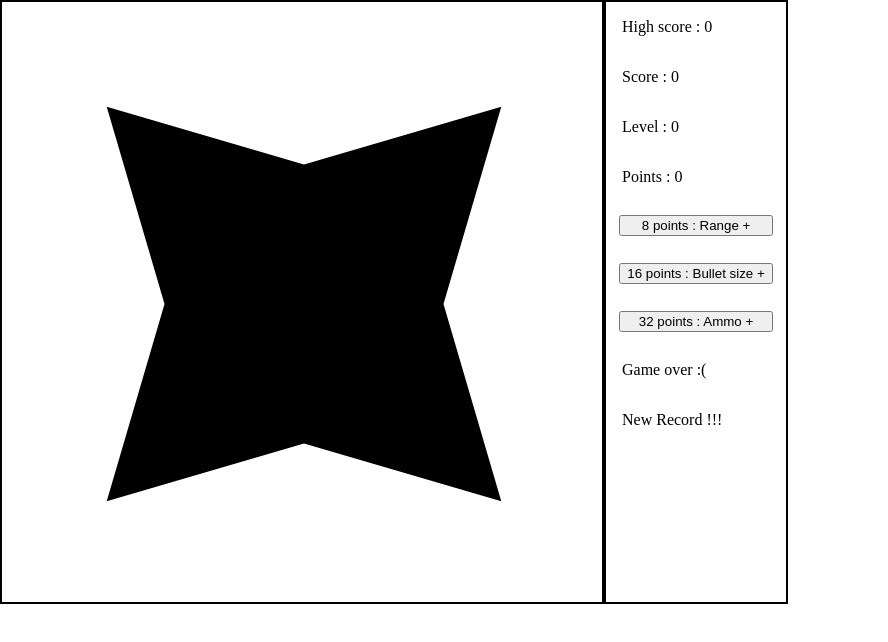
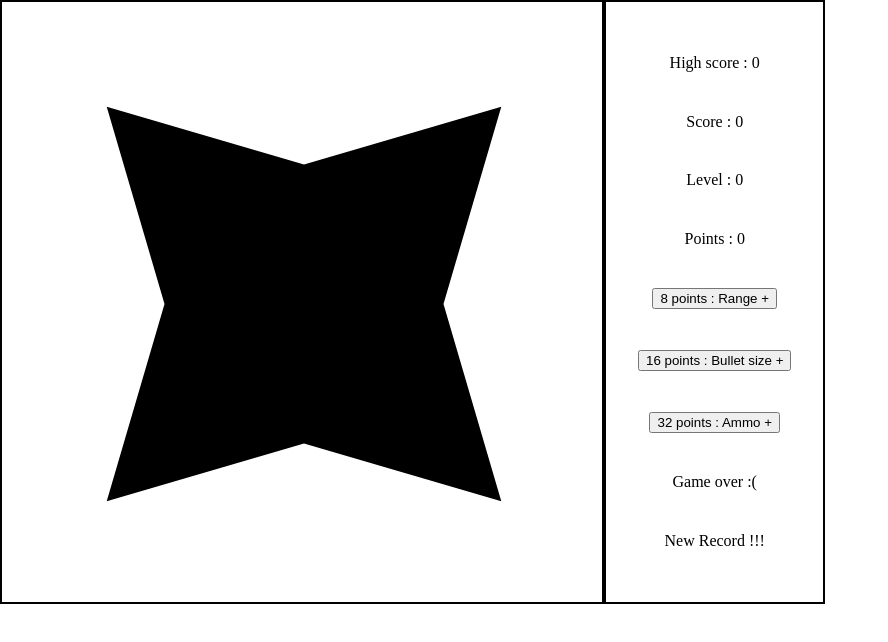
Before and after one commit to tanoshiibot/PewPew, a plain HTML site: page index.html in a window 1280 px wide. Shown: the whole page, without its empty margins (0-888 px from the left). Drawn offline with Linux system fonts and the light colour scheme.

Commit message:
petite correction css

```diff
--- a/style.css
+++ b/style.css
@@ -18,14 +18,9 @@
 }
 
 #shop{
+    padding: 2em;
     display: flex;
     flex-direction: column;
+    justify-content: space-around;
+    align-items: center;
 }
-
-p{
-    margin: 1em 1em 1em 1em;
-}
-
-button{
-    margin: 1em 1em 1em 1em;
-}
```
